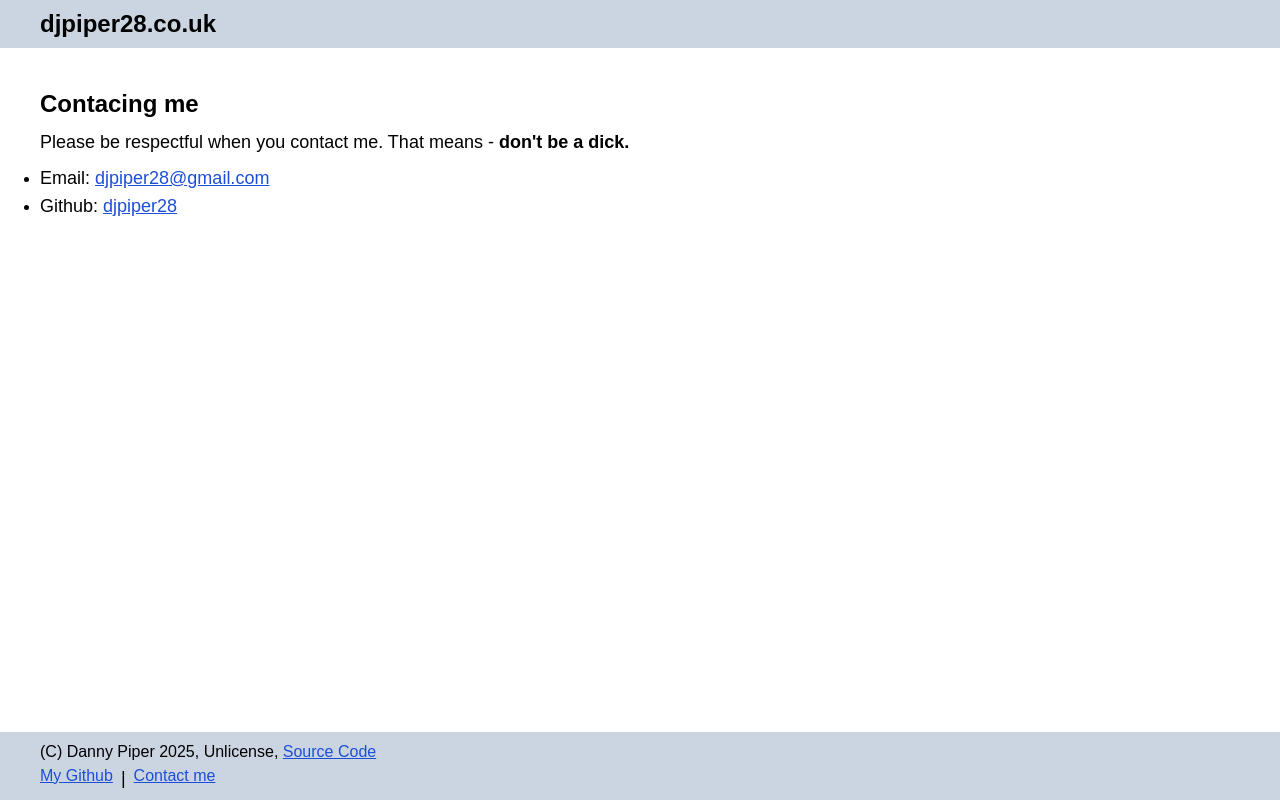
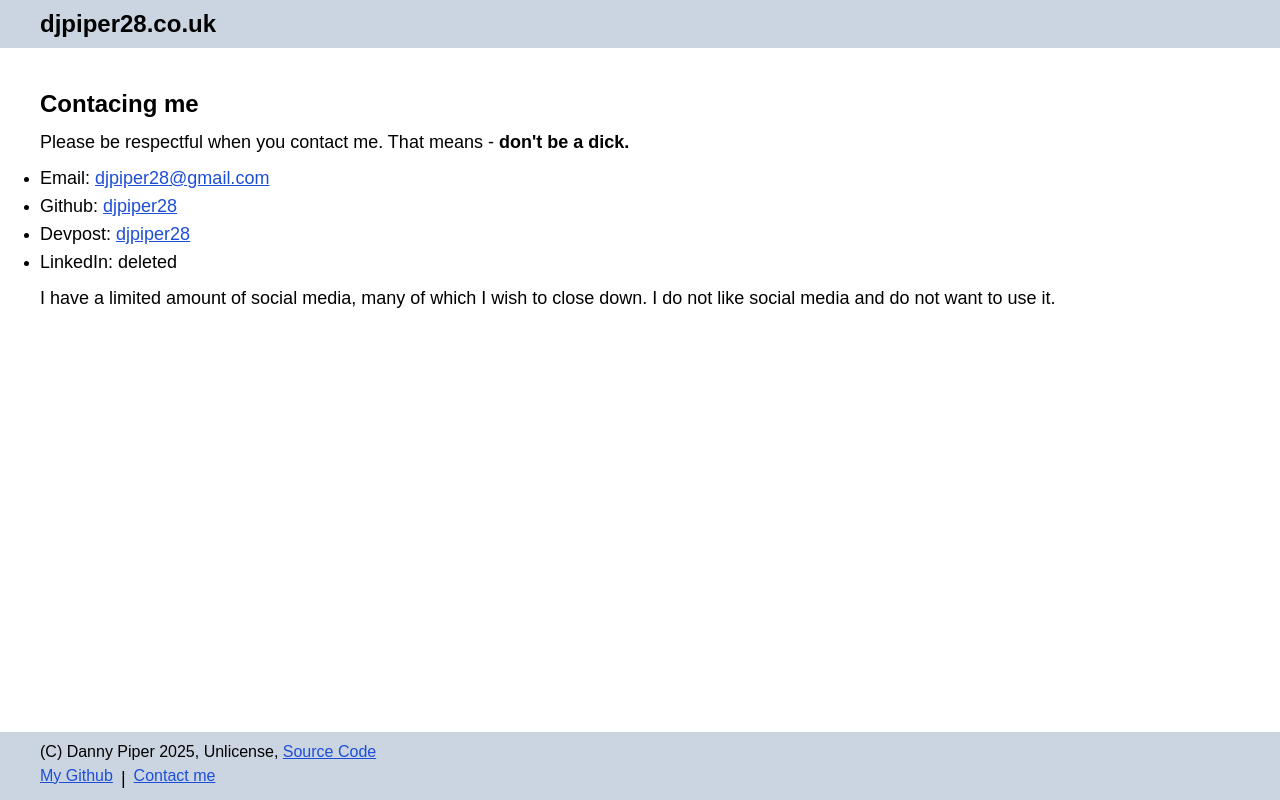
Before and after one commit to djpiper28/my-website, a Next.js app: page /contact-me in a window 1280 px wide. Built offline with nearby package versions, Linux system fonts and the light colour scheme.

Commit message:
feat: added more content

```diff
--- a/src/app/contact-me/page.tsx
+++ b/src/app/contact-me/page.tsx
@@ -25,7 +25,20 @@ export default function Page() {
             Github: <Link href={githubUrl}>djpiper28</Link>
           </P>
         </li>
+        <li>
+          <P>
+            Devpost:{" "}
+            <Link href={"https://devpost.com/djpiper28"}>djpiper28</Link>
+          </P>
+        </li>
+        <li>
+          <P>LinkedIn: deleted</P>
+        </li>
       </ul>
+      <P>
+        I have a limited amount of social media, many of which I wish to close
+        down. I do not like social media and do not want to use it.
+      </P>
     </>
   );
 }
--- a/src/components/photography/gallery.tsx
+++ b/src/components/photography/gallery.tsx
@@ -17,7 +17,7 @@ export function Gallery(props: Readonly<Props>) {
         <Image
           key={x.src}
           src={x.src}
-          className="aspect-square object-cover"
+          className="aspect-square object-cover rounded"
           alt={x.alt}
           width={imageSize}
           height={imageSize}
```
